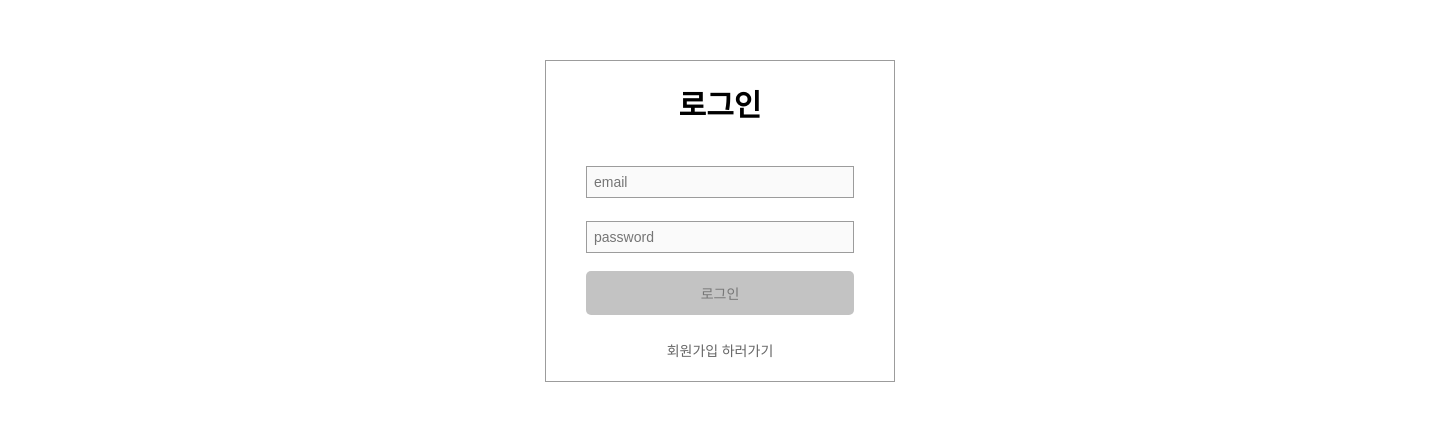
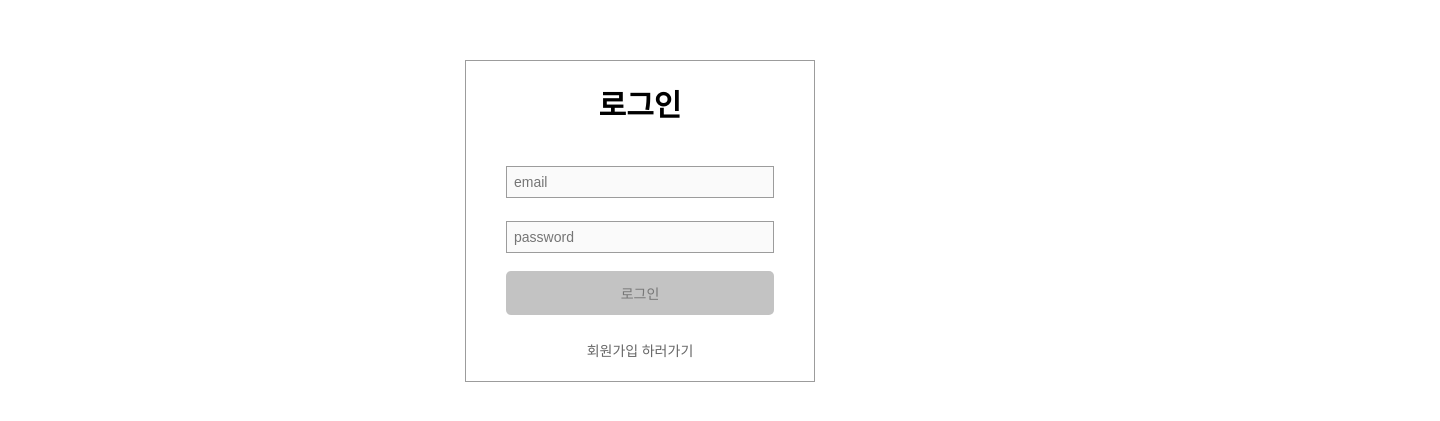
Before and after one commit to sejong77/wanted-pre-onboarding-frontend, a React (Create React App) app: page / in a window 1280 px wide. Shown: the part 179-600 px from the top of the page, 1440 px wide, since content can reach past the window. Built offline with nearby package versions, Linux system fonts and the light colour scheme.

Commit message:
Default CSS 설정 변경
- 최대 너비 사이즈 변경

- padding 및 margin 제거

```diff
--- a/src/App.module.scss
+++ b/src/App.module.scss
@@ -7,10 +7,8 @@
 }
 
 body {
-	width: 1440px;
+	width: 100%;
 	height: 100%;
-	padding: 0 100px;
-	margin: 0 auto !important;
 
 	font-family: 'Noto Sans KR';
 }
```
